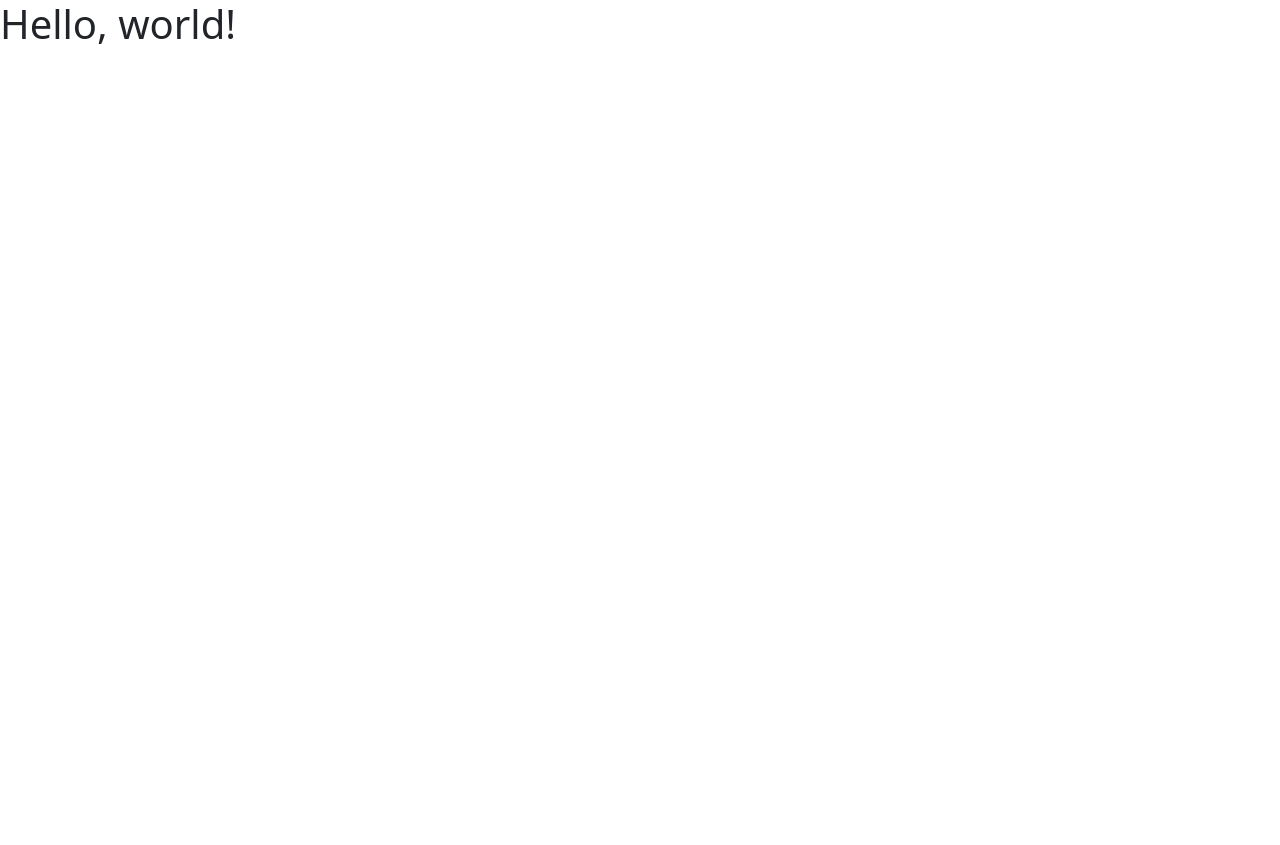
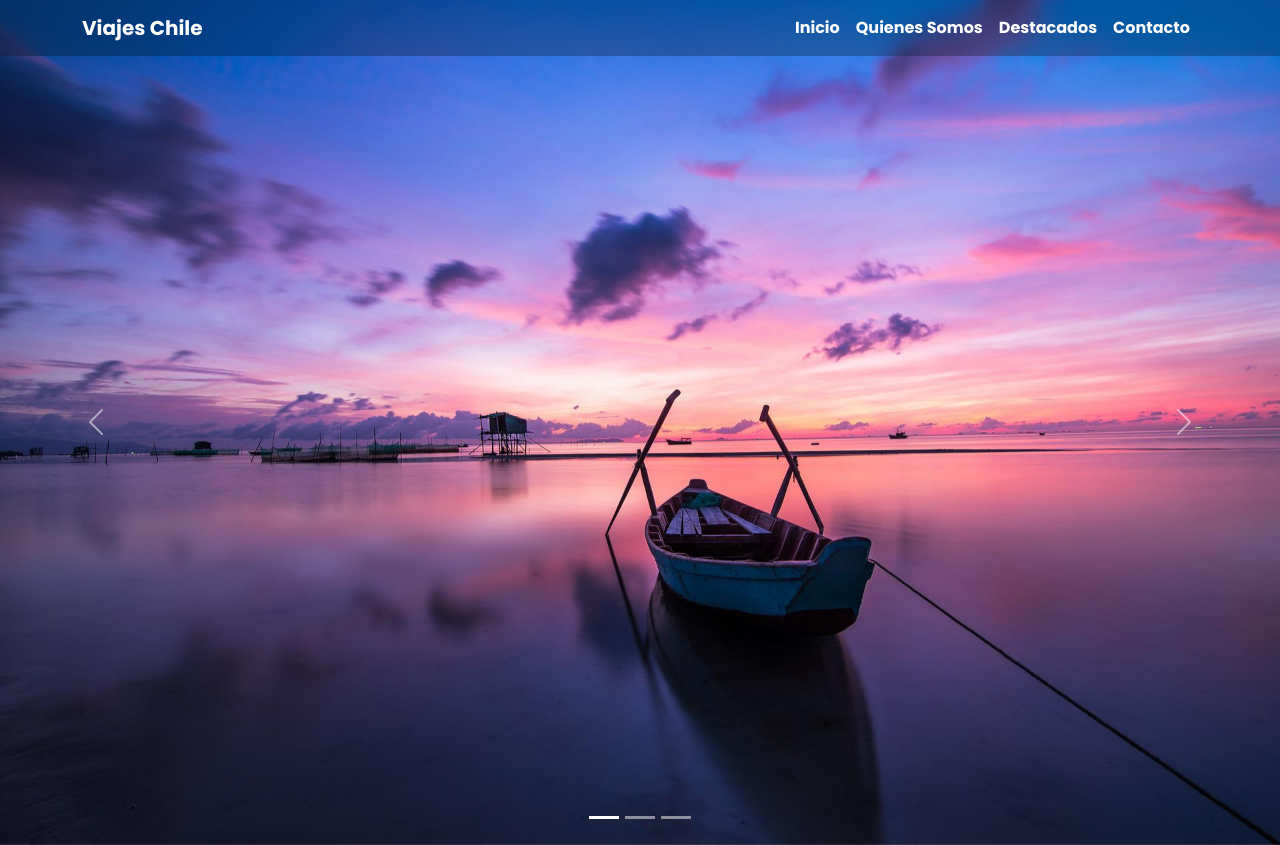
Before and after one commit to gonzalof9991/viajes-chile, a plain HTML site: page index.html in a window 1280 px wide. Before the commit the page ends 800 px from the top, so only its background shows below. Drawn offline with nearby package versions, Linux system fonts and the light colour scheme.

Commit message:
Integrando Header

```diff
--- /dev/null
+++ b/assets/css/style.css
@@ -0,0 +1,62 @@
+
+:root{
+    --transition: all .4s ease;
+    --white: #ffffff;
+    --gray: rgb(150, 150, 150);
+
+}
+
+body {
+  font-family: "Poppins", sans-serif;
+  font-weight: 700;
+}
+
+header{
+    position: fixed;
+    width: 100%;
+}
+
+.nav-link{
+    color: var(--white) !important;
+    transition: var(--transition);
+}
+
+.nav-link:hover{
+    background: #0e0e0e45;
+    cursor: pointer;
+}
+
+
+
+#carousel{
+    position: absolute;
+    top: 0;
+    z-index: -1;
+}
+
+
+
+/* Clases */
+
+.w-10 {
+  width: 10%;
+}
+
+.bg-light {
+  background: ;
+}
+
+.bg-transp {
+  background: #0e0e0e45;
+  backdrop-filter: blur(12px);
+}
+
+.navbar-collapse {
+  flex-basis: 100%;
+  flex-grow: 0;
+  align-items: center;
+}
+
+.navbar-brand, .navbar-brand:hover {
+    color: var(--white);
+}
--- a/index.html
+++ b/index.html
@@ -10,14 +10,80 @@
       integrity="sha384-iYQeCzEYFbKjA/T2uDLTpkwGzCiq6soy8tYaI1GyVh/UjpbCx/TYkiZhlZB6+fzT"
       crossorigin="anonymous"
     />
+    <!-- Google Fonts -->
+    <link rel="preconnect" href="https://fonts.googleapis.com" />
+    <link rel="preconnect" href="https://fonts.gstatic.com" crossorigin />
+    <link
+      href="https://fonts.googleapis.com/css2?family=Poppins:wght@700&display=swap"
+      rel="stylesheet"
+    />
+    <link rel="stylesheet" href="assets/css/style.css" />
   </head>
   <body>
-    <h1>Hello, world!</h1>
-    <script
-      src="https://cdn.jsdelivr.net/npm/bootstrap@5.2.1/dist/js/bootstrap.bundle.min.js"
-      integrity="sha384-u1OknCvxWvY5kfmNBILK2hRnQC3Pr17a+RTT6rIHI7NnikvbZlHgTPOOmMi466C8"
-      crossorigin="anonymous"
-    ></script>
+    <header>
+        <nav class="navbar navbar-expand-lg bg-transp">
+            <div class="container">
+              <a class="navbar-brand" href="#">Viajes Chile</a>
+              <button class="navbar-toggler" type="button" data-bs-toggle="collapse" data-bs-target="#navbarSupportedContent" aria-controls="navbarSupportedContent" aria-expanded="false" aria-label="Toggle navigation">
+                <span class="navbar-toggler-icon"></span>
+              </button>
+              <div class="collapse navbar-collapse  justify-content-end " id="navbarSupportedContent">
+                <ul class="navbar-nav me-auto mb-2 mb-lg-0">
+                  <li class="nav-item">
+                    <a class="nav-link  " aria-current="page" href="#" title="Inicio">Inicio</a>
+                  </li>
+                  <li class="nav-item">
+                    <a class="nav-link" href="#quienesSomos" title="Quienes Somos">Quienes Somos</a>
+                  </li>
+                  <li class="nav-item">
+                    <a class="nav-link" href="#Destacados" title="Destacados">Destacados</a>
+                  </li>
+                  <li class="nav-item">
+                    <a class="nav-link" href="#Contacto" title="Contacto">Contacto</a>
+                  </li>
+                </ul>
+              </div>
+            </div>
+          </nav>
+    </header>
+    <main>
+      <section>
+        <!-- Carousel -->
+        <article id="carousel">
+            <div id="carouselExampleIndicators" class="carousel slide" data-bs-ride="true">
+              <div class="carousel-indicators">
+                <button type="button" data-bs-target="#carouselExampleIndicators" data-bs-slide-to="0" class="active" aria-current="true" aria-label="Slide 1"></button>
+                <button type="button" data-bs-target="#carouselExampleIndicators" data-bs-slide-to="1" aria-label="Slide 2"></button>
+                <button type="button" data-bs-target="#carouselExampleIndicators" data-bs-slide-to="2" aria-label="Slide 3"></button>
+              </div>
+              <div class="carousel-inner">
+                <div class="carousel-item active">
+                  <img src="assets/img/fondo-1.jpg" class="d-block w-100" alt="Paisaje 1">
+                </div>
+                <div class="carousel-item">
+                  <img src="assets/img/fondo-2.jpg" class="d-block w-100" alt="Paisaje 2">
+                </div>
+                <div class="carousel-item">
+                  <img src="assets/img/fondo-3.jpg" class="d-block w-100" alt="Paisaje 3">
+                </div>
+              </div>
+              <button class="carousel-control-prev" type="button" data-bs-target="#carouselExampleIndicators" data-bs-slide="prev">
+                <span class="carousel-control-prev-icon" aria-hidden="true"></span>
+                <span class="visually-hidden">Previous</span>
+              </button>
+              <button class="carousel-control-next" type="button" data-bs-target="#carouselExampleIndicators" data-bs-slide="next">
+                <span class="carousel-control-next-icon" aria-hidden="true"></span>
+                <span class="visually-hidden">Next</span>
+              </button>
+            </div>
+        </article>
+      </section>
+
+    </main>
+    <footer>
+
+    </footer>
+
     <script
       src="https://cdn.jsdelivr.net/npm/@popperjs/core@2.11.6/dist/umd/popper.min.js"
       integrity="sha384-oBqDVmMz9ATKxIep9tiCxS/Z9fNfEXiDAYTujMAeBAsjFuCZSmKbSSUnQlmh/jp3"
```
Also changed, not shown: assets/img/card2.jpg (added), assets/img/carousel2.jpg (added), assets/img/fondo-1.jpg (added), assets/img/fondo-2.jpg (added), assets/img/fondo-3.jpg (added), assets/img/viajes.svg (added), 5 other files.
